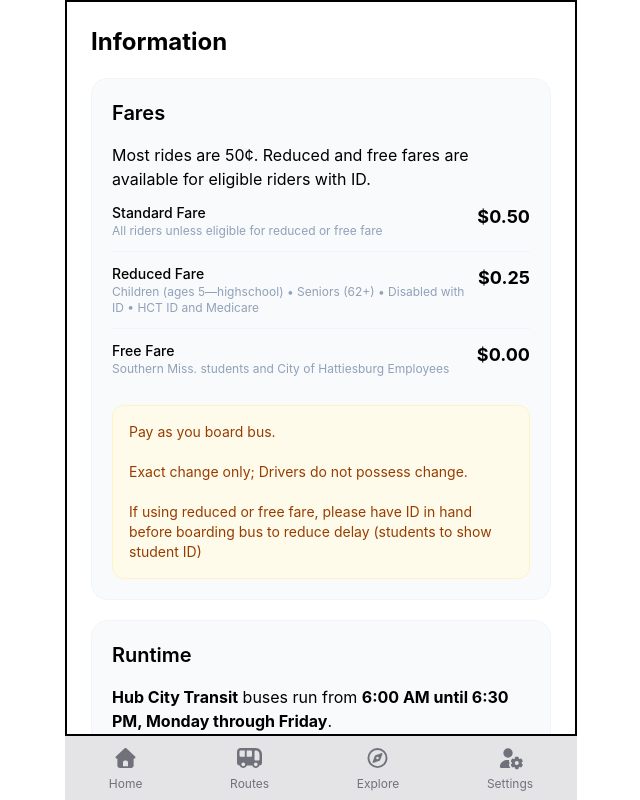
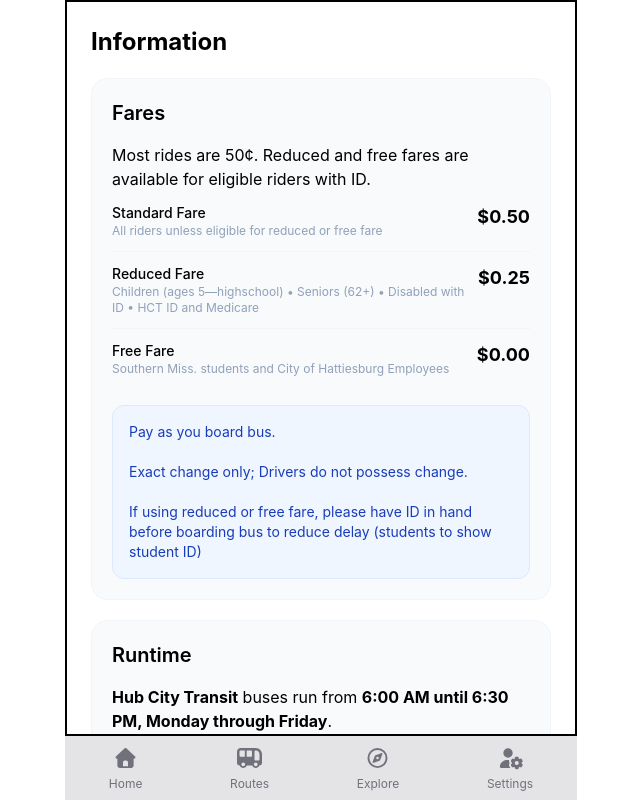
Before and after one commit to Mechamorph1903/HCTGODemo, a React (Vite) app: page /Info in a window 1280 px wide. Shown: the whole page, without its empty margins (319-959 px from the left). Built offline with nearby package versions, Linux system fonts and the light colour scheme.

Commit message:
blue better

```diff
--- a/src/pages/Information.jsx
+++ b/src/pages/Information.jsx
@@ -33,7 +33,7 @@
                         </div>
                     </div>
 
-                    <div className="mt-4 bg-amber-50 border border-amber-100 rounded-xl p-4 text-sm text-amber-800">
+                    <div className="mt-4 bg-blue-50 border border-blue-100 rounded-xl p-4 text-sm text-blue-800">
                         <p>Pay as you board bus.</p><br />
                         <p>Exact change only; Drivers do not possess change.</p><br />
                         <p>If using reduced or free fare, please have ID in hand before boarding bus to reduce delay (students to show student ID)</p>
@@ -43,7 +43,7 @@
                     <h2 className="text-xl font-semibold mb-4">Runtime</h2>
                     <p>
                         <strong>Hub City Transit</strong> buses run from <strong>6:00 AM until 6:30 PM, Monday through Friday</strong>.
-                        <span className="mt-4 bg-amber-50 border border-amber-100 rounded-xl p-4 text-sm text-amber-800 inline-block">Buses do not run on the following holidays: <strong>New Year's Day, Martin Luther King Jr. Day, Good Friday, Memorial Day, Fourth July,
+                        <span className="mt-4 bg-blue-50 border border-blue-100 rounded-xl p-4 text-sm text-blue-800 inline-block">Buses do not run on the following holidays: <strong>New Year's Day, Martin Luther King Jr. Day, Good Friday, Memorial Day, Fourth July,
                         Labor Day, Veteran's Day, Thanskgiving Day and Christmas Day.</strong></span>
                     </p>
                 </div>
```
Also changed, not shown: 1 other file (tests, documents, lock files or other folders).
